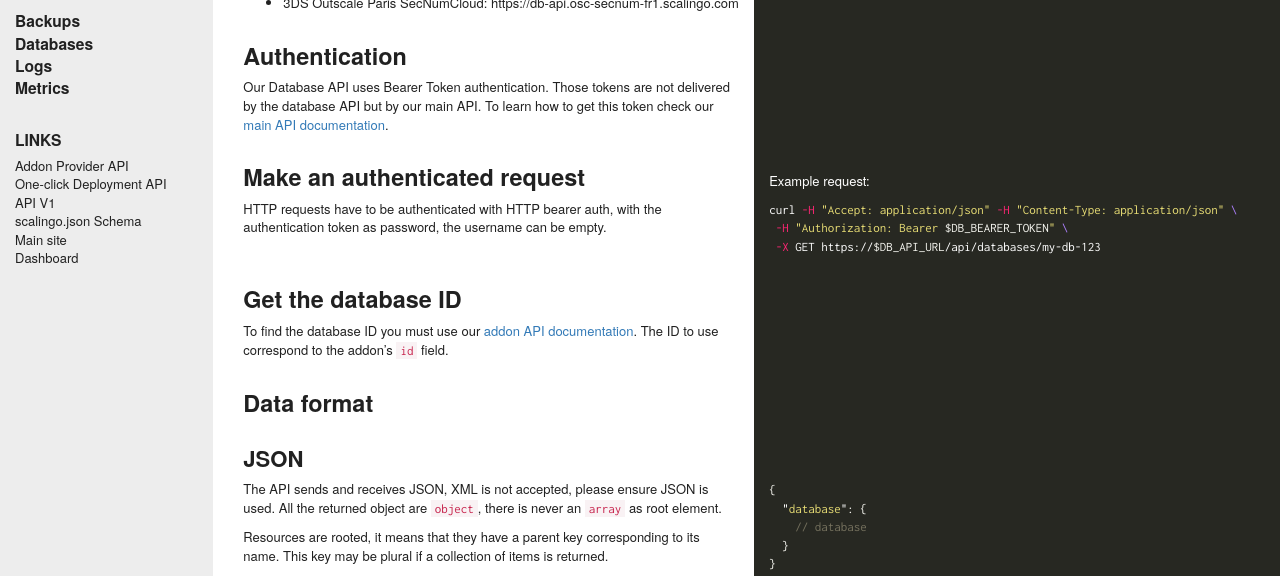
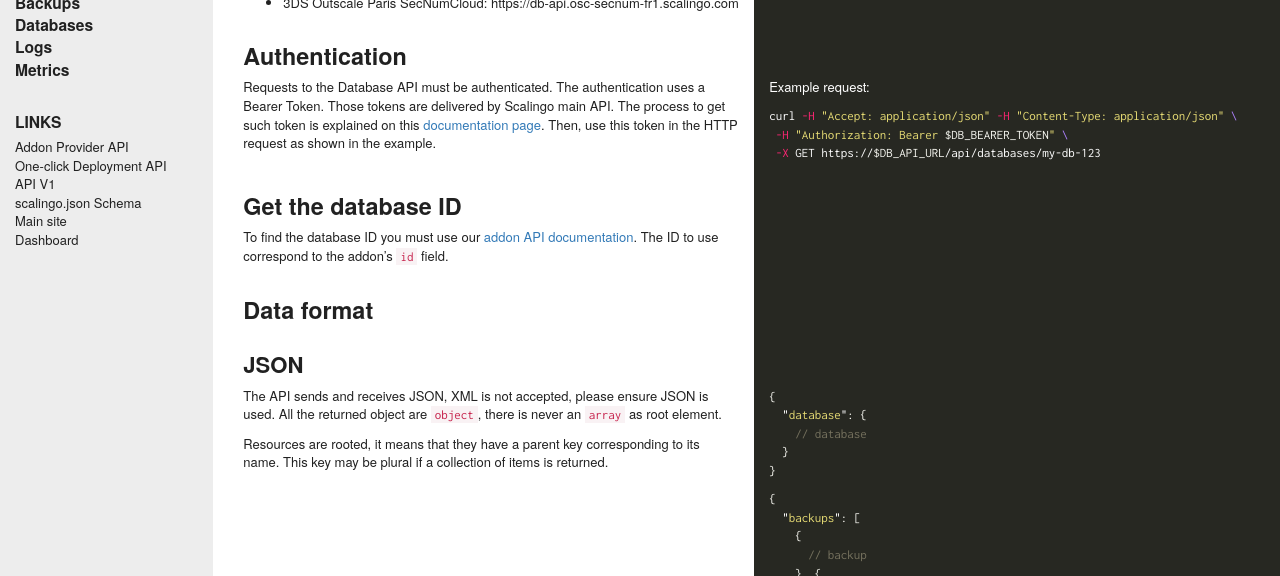
Before and after one commit to jdauphant/developers-documentation, a Jekyll site: the page built from _database_api/index.md, in a window 1280 px wide and 900 px high, cut to the strip 324-900 px from the top of the window. Built offline with Jekyll 4.4.1, drawn with Linux system fonts in a browser that asks for light colours; nearby versions of some CDN libraries; comment, search, counter and statistics services are not loaded; some of the changed text lies outside the part shown.

Commit message:
Rephrase the DB API authentication

```diff
--- a/_database_api/index.md
+++ b/_database_api/index.md
@@ -30,17 +30,11 @@ in this documentation and must be replaced with one of the following value:
 
 --- row ---
 
-Our Database API uses Bearer Token authentication. Those tokens are not
-delivered by the database API but by our main API. To learn how to get this
-token check our [main API documentation](/addons#get-addon-token).
-
---- row ---
-
-
-# Make an authenticated request
-
-HTTP requests have to be authenticated with HTTP bearer auth, with the
-authentication token as password, the username can be empty.
+Requests to the Database API must be authenticated. The authentication uses a
+Bearer Token. Those tokens are delivered by Scalingo main API. The process to
+get such token is explained on this [documentation
+page](/addons#get-addon-token). Then, use this token in the HTTP request as
+shown in the example.
 
 ||| col |||
 
```
